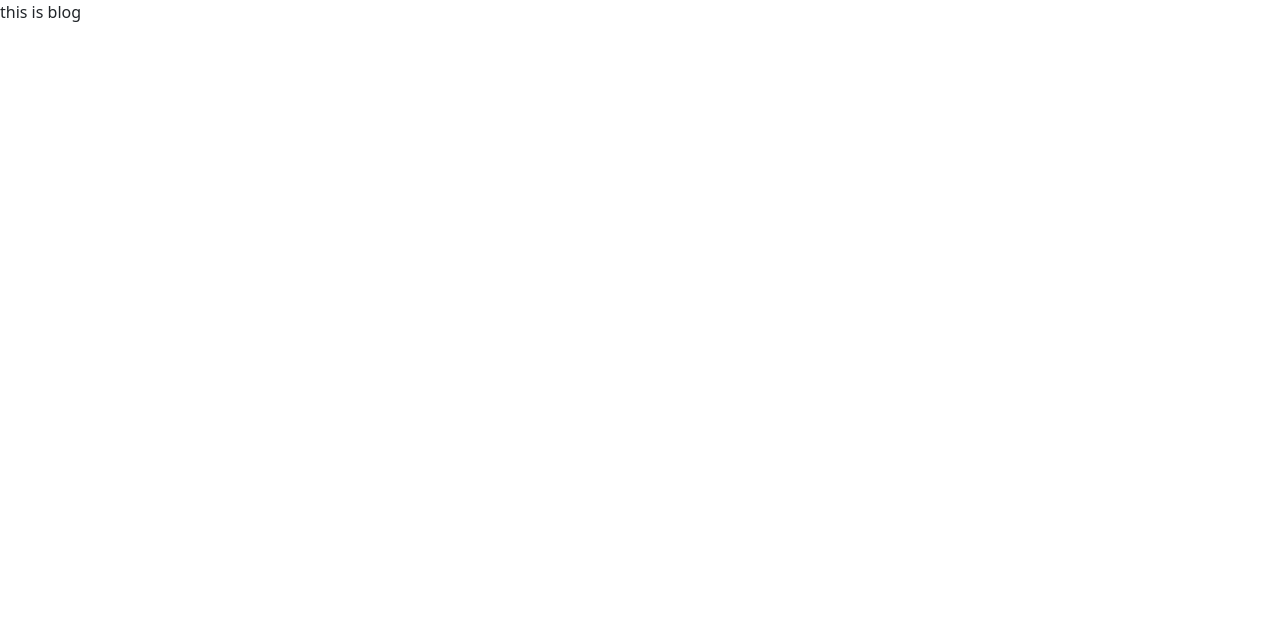
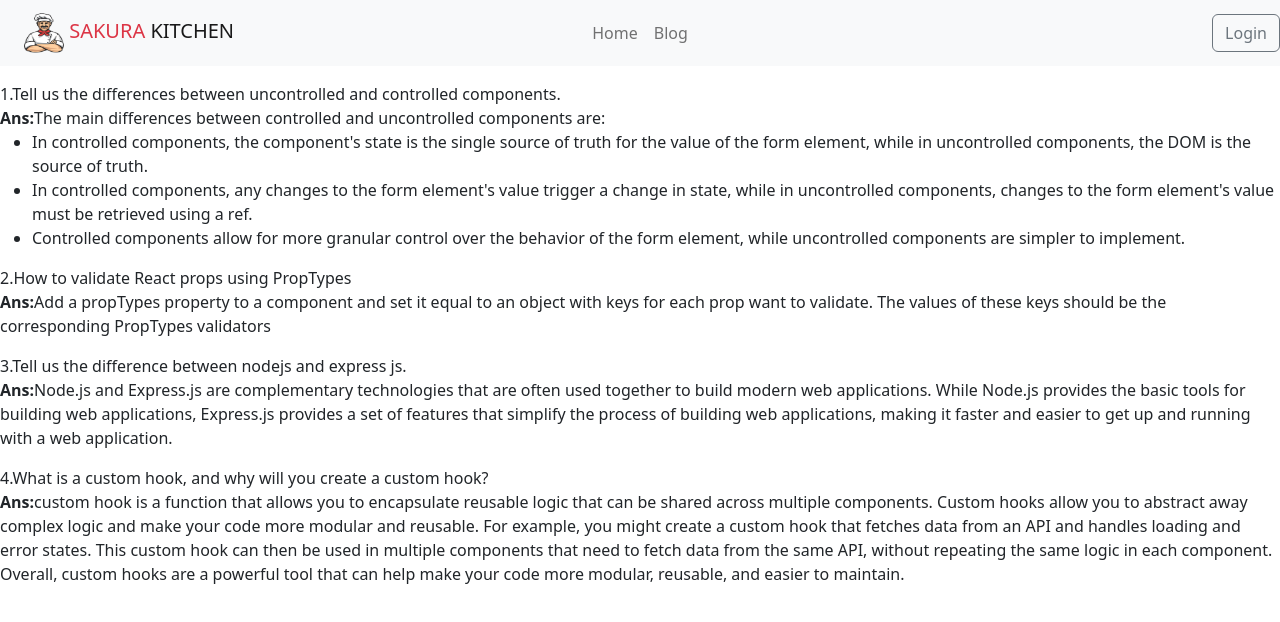
Before and after one commit to fatema-nasrin/Chef-hunter, a React (Vite) app: page /blog in a window 1280 px wide. Shown: the top 622 px of the page. Built offline with nearby package versions, Linux system fonts and the light colour scheme.

Commit message:
final push

```diff
--- a/src/Layout/RecipeDetailsLayout/RecipeDetailsLayout.jsx
+++ b/src/Layout/RecipeDetailsLayout/RecipeDetailsLayout.jsx
@@ -1,7 +1,6 @@
 import React from 'react';
-import Header from '../../components/Header/Header';
 import { Outlet } from 'react-router-dom';
-import Footer from '../../components/Footer/Footer';
+
 
 const RecipeDetailsLayout = () => {
     return (
--- a/src/components/Blog/Blog.jsx
+++ b/src/components/Blog/Blog.jsx
@@ -1,11 +1,66 @@
-import React from 'react';
+import React from "react";
+import Header from "../Header/Header";
 
 const Blog = () => {
-    return (
-        <div>
-            this is blog
-        </div>
-    );
+  return (
+    <div>
+      <Header />
+
+      <p>
+        1.Tell us the differences between uncontrolled and controlled
+        components. <br />
+        <b>Ans:</b>The main differences between controlled and uncontrolled
+        components are:
+        <ul>
+          <li>
+            In controlled components, the component's state is the single source
+            of truth for the value of the form element, while in uncontrolled
+            components, the DOM is the source of truth.
+          </li>
+          <li>
+            In controlled components, any changes to the form element's value
+            trigger a change in state, while in uncontrolled components, changes
+            to the form element's value must be retrieved using a ref.
+          </li>
+          <li>
+            Controlled components allow for more granular control over the
+            behavior of the form element, while uncontrolled components are
+            simpler to implement.
+          </li>
+        </ul>
+      </p>
+
+      <p>
+        2.How to validate React props using PropTypes <br />
+        <b>Ans:</b>Add a propTypes property to a component and set it equal to
+        an object with keys for each prop want to validate. The values of these
+        keys should be the corresponding PropTypes validators
+      </p>
+
+      <p>
+        3.Tell us the difference between nodejs and express js. <br />
+        <b>Ans:</b>Node.js and Express.js are complementary technologies that
+        are often used together to build modern web applications. While Node.js
+        provides the basic tools for building web applications, Express.js
+        provides a set of features that simplify the process of building web
+        applications, making it faster and easier to get up and running with a
+        web application.
+      </p>
+
+      <p>
+        4.What is a custom hook, and why will you create a custom hook? <br />
+        <b>Ans:</b>custom hook is a function that allows you to encapsulate
+        reusable logic that can be shared across multiple components. Custom
+        hooks allow you to abstract away complex logic and make your code more
+        modular and reusable. For example, you might create a custom hook that
+        fetches data from an API and handles loading and error states. This
+        custom hook can then be used in multiple components that need to fetch
+        data from the same API, without repeating the same logic in each
+        component. Overall, custom hooks are a powerful tool that can help make
+        your code more modular, reusable, and easier to maintain.
+      </p>
+    </div>
+  );
 };
 
 export default Blog;
--- a/src/components/Header/Header.jsx
+++ b/src/components/Header/Header.jsx
@@ -1,7 +1,7 @@
 import React, { useContext } from "react";
 import { useState } from "react";
 import { Link } from "react-router-dom";
-import { Navbar, Nav, Offcanvas, Image, Button } from "react-bootstrap";
+import { Navbar, Nav, Offcanvas, Button } from "react-bootstrap";
 import { FaUserCircle } from "react-icons/fa";
 import { AuthContext } from "../../Provider/AuthProvider";
 
--- a/src/components/Pages/Recipes/RecipeCard.jsx
+++ b/src/components/Pages/Recipes/RecipeCard.jsx
@@ -1,7 +1,6 @@
 import React, { useState } from "react";
 import { Button, Card } from "react-bootstrap";
-import { FaHeart, FaStar } from "react-icons/fa";
-import { FcLike } from "react-icons/fc";
+import { FaStar } from "react-icons/fa";
 import { ToastContainer, toast } from "react-toastify";
 import "react-toastify/dist/ReactToastify.css";
 
--- a/src/components/Pages/Recipes/Recipes.jsx
+++ b/src/components/Pages/Recipes/Recipes.jsx
@@ -7,7 +7,8 @@ import RecipeCard from "./RecipeCard";
 const Recipes = () => {
   const chefInfo = useLoaderData();
   console.log(chefInfo);
-  const { name, picture, bio, likes, experience,recipes,chefRecipe} = chefInfo;
+  const { name, picture, bio, likes, experience, recipes, chefRecipe } =
+    chefInfo;
 
   return (
     <div>
--- a/src/main.jsx
+++ b/src/main.jsx
@@ -5,7 +5,6 @@ import "./index.css";
 import "bootstrap/dist/css/bootstrap.min.css";
 import {
   createBrowserRouter,
-  Navigate,
   RouterProvider,
 } from "react-router-dom";
 import Main from "./Layout/Main.jsx";
@@ -51,7 +50,7 @@ const router = createBrowserRouter([
             element: <Register />,
           },
         ],
-      },
+      }
 
 
 
@@ -62,7 +61,8 @@ const router = createBrowserRouter([
   {
     path: "/blog",
     element: <Blog />,
-  },
+  }
+
 
 
 ]);
```
Also changed, not shown: src/components/Cards/Cards.jsx (+8 -4 lines). Lines whose indentation alone changed are shown as unchanged.
